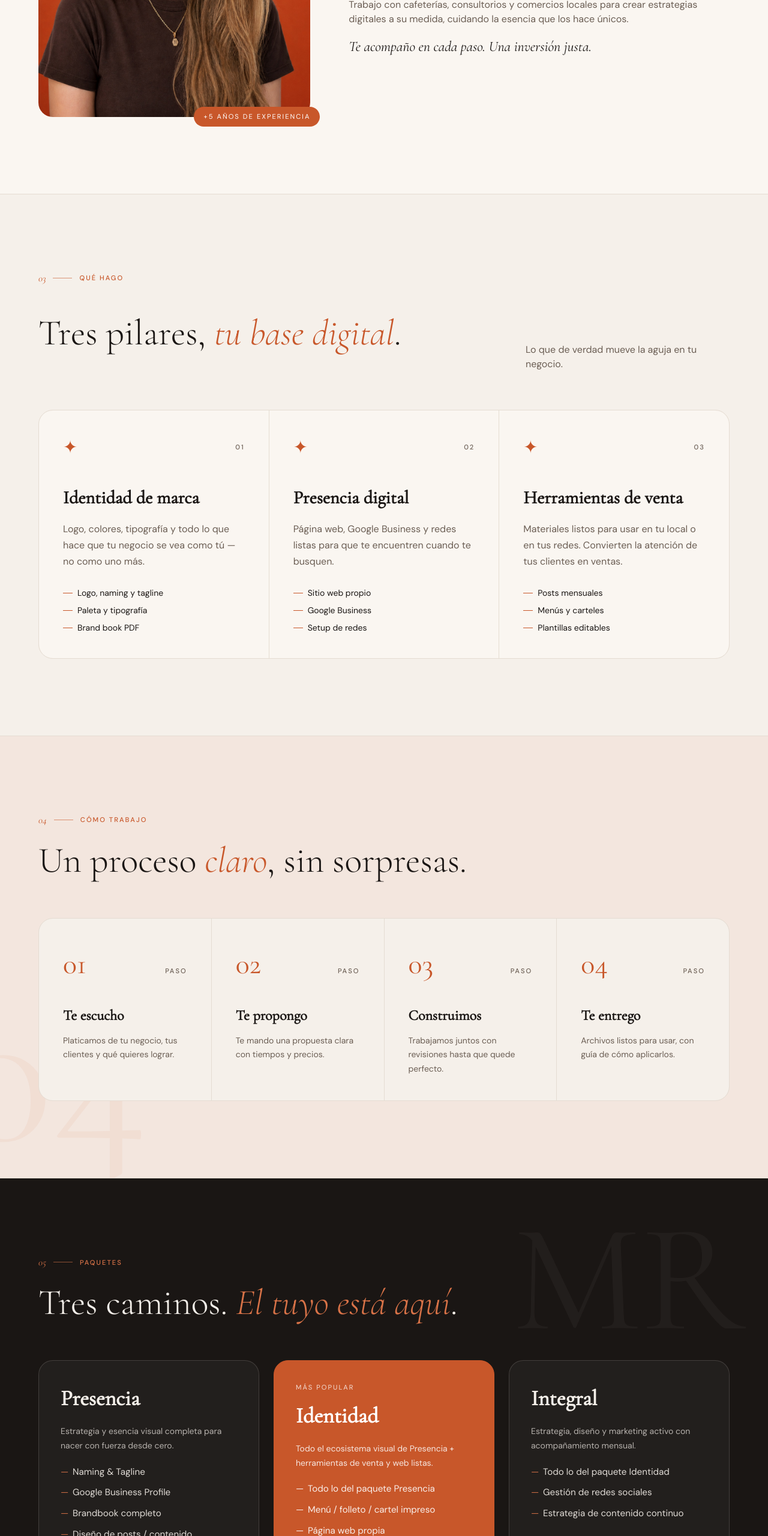
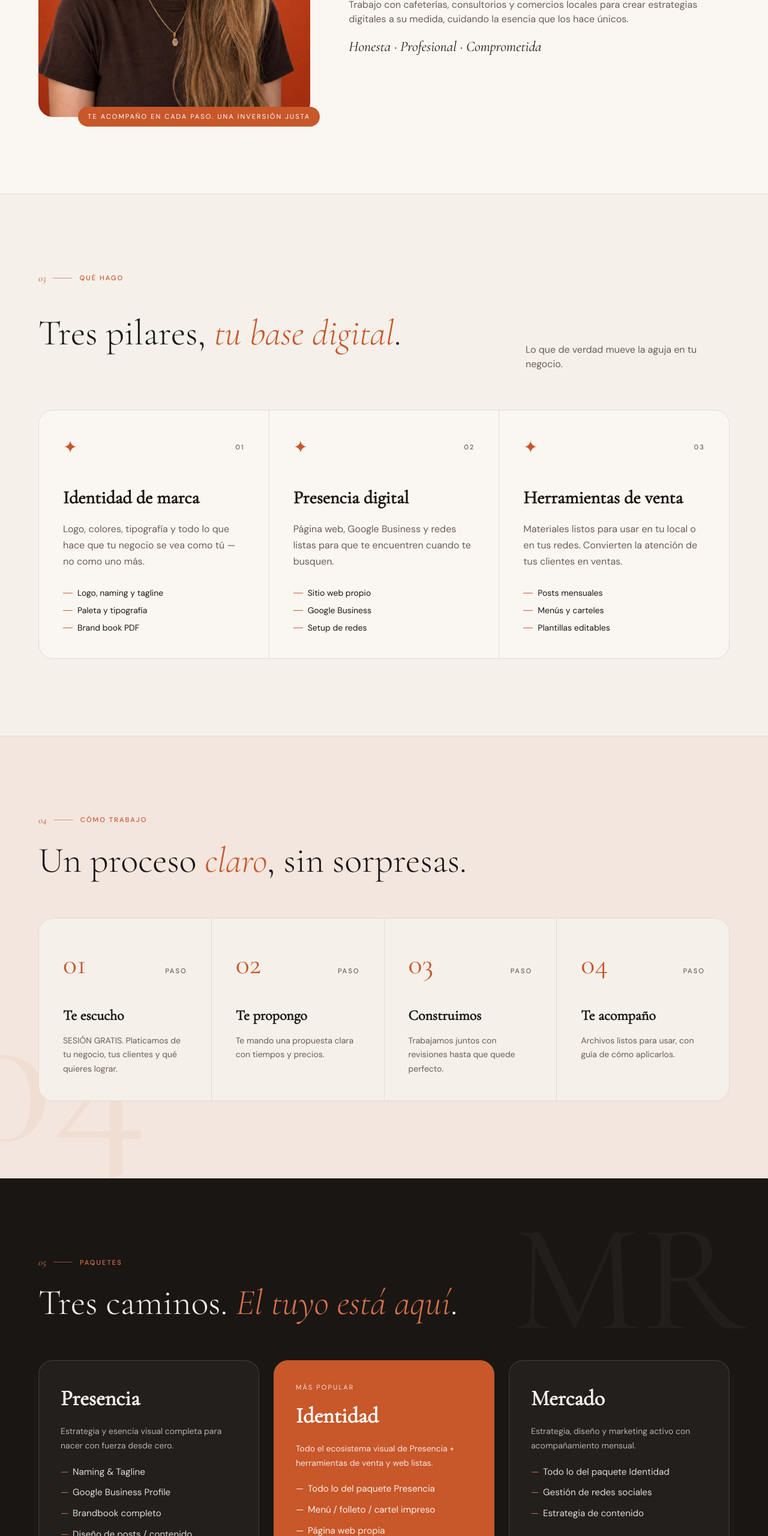
Before and after one commit to mrussildi/montserussildi, a plain HTML site: page index.html in a window 1280 px wide. Shown: the part 1583-4143 px from the top of the page at 60% size. Drawn offline with nearby package versions, Linux system fonts and the light colour scheme.

Commit message:
cambio de descrption

```diff
--- a/index.html
+++ b/index.html
@@ -3,7 +3,7 @@
 <head>
 <meta charset="utf-8" />
 <meta name="viewport" content="width=device-width,initial-scale=1" />
-<title>Montse Russildi · Branding y estrategia digital para negocios locales en CDMX</title>
+<title>Montse Russildi · Branding y estrategia digital para negocios locales</title>
 <meta name="description" content="Identidad de marca, sitios web y contenido para cafeterías, consultorios y comercios de CDMX. Presencia profesional sin perder lo que te hace único." />
 <meta property="og:title" content="Montse Russildi · Branding & Digital Strategy" />
 <meta property="og:description" content="Tu negocio ya es bueno. Vamos a asegurarnos de que todos lo sepan." />
@@ -324,13 +324,13 @@ footer{border-top:1px solid var(--border);background:var(--card)}
     <div class="q-img-wrap">
       <div class="ring"></div>
       <img src="images/Montse-Russildi.jpg" alt="Retrato de Montse Russildi" />
-      <div class="pill">+5 años de experiencia</div>
+      <div class="pill">Te acompaño en cada paso. Una inversión justa</div>
     </div>
     <div>
       <div class="label"><span class="num">02</span><span class="bar"></span><span>Quién soy</span></div>
       <h2 class="big">Soy <span class="italic tc">Montse Russildi</span>, diseñadora y estratega digital.</h2>
       <p class="lead muted">Trabajo con cafeterías, consultorios y comercios locales para crear estrategias digitales a su medida, cuidando la esencia que los hace únicos.</p>
-      <p class="tagline">Te acompaño en cada paso. Una inversión justa.</p>
+      <p class="tagline">Honesta · Profesional · Comprometida</p>
     </div>
   </div>
 </section>
@@ -373,10 +373,10 @@ footer{border-top:1px solid var(--border);background:var(--card)}
     <div class="label"><span class="num">04</span><span class="bar"></span><span>Cómo trabajo</span></div>
     <h2 class="big" style="max-width:800px">Un proceso <span class="italic tc">claro</span>, sin sorpresas.</h2>
     <ol class="proc-grid" style="list-style:none">
-      <li class="step"><div class="step-top"><span class="n">01</span><span class="eyebrow muted">Paso</span></div><h3>Te escucho</h3><p>Platicamos de tu negocio, tus clientes y qué quieres lograr.</p></li>
+      <li class="step"><div class="step-top"><span class="n">01</span><span class="eyebrow muted">Paso</span></div><h3>Te escucho</h3><p>SESIÓN GRATIS. Platicamos de tu negocio, tus clientes y qué quieres lograr.</p></li>
       <li class="step"><div class="step-top"><span class="n">02</span><span class="eyebrow muted">Paso</span></div><h3>Te propongo</h3><p>Te mando una propuesta clara con tiempos y precios.</p></li>
       <li class="step"><div class="step-top"><span class="n">03</span><span class="eyebrow muted">Paso</span></div><h3>Construimos</h3><p>Trabajamos juntos con revisiones hasta que quede perfecto.</p></li>
-      <li class="step"><div class="step-top"><span class="n">04</span><span class="eyebrow muted">Paso</span></div><h3>Te entrego</h3><p>Archivos listos para usar, con guía de cómo aplicarlos.</p></li>
+      <li class="step"><div class="step-top"><span class="n">04</span><span class="eyebrow muted">Paso</span></div><h3>Te acompaño</h3><p>Archivos listos para usar, con guía de cómo aplicarlos.</p></li>
     </ol>
   </div>
 </section>
@@ -450,14 +450,14 @@ footer{border-top:1px solid var(--border);background:var(--card)}
       </div>
 
       <div class="pkg">
-        <h3>Integral</h3>
+        <h3>Mercado</h3>
         <p>Estrategia, diseño y marketing activo con acompañamiento mensual.</p>
         <ul class="pkg-bullets">
           <li>Todo lo del paquete Identidad</li>
           <li>Gestión de redes sociales</li>
-          <li>Estrategia de contenido continuo</li>
+          <li>Estrategia de contenido</li>
         </ul>
-        <div class="foot"><span>El todo</span><span></span></div>
+        <div class="foot"><span>Lo que crece</span><span></span></div>
       </div>
     </div>
 
```
